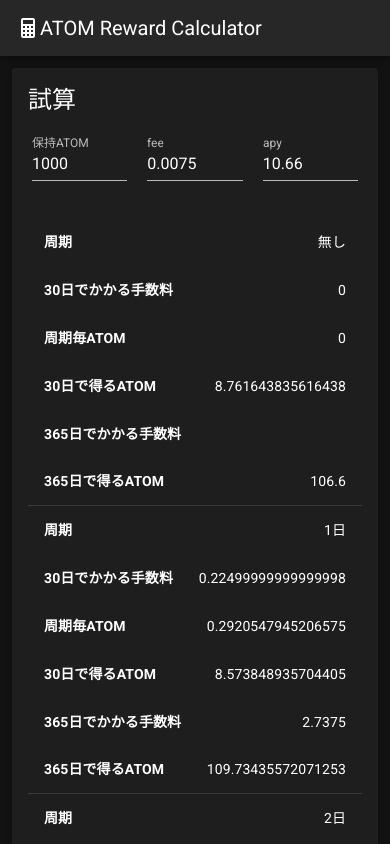
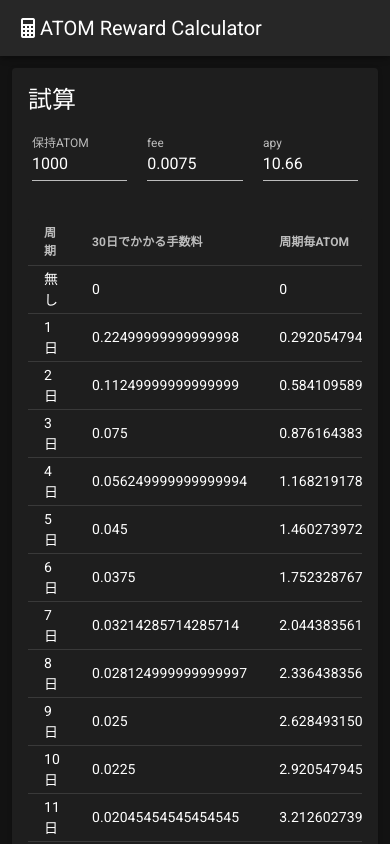
Before and after one commit to xsota/atom-calc, a Nuxt app: page / in a window 390 px wide. Shown: the top 844 px of the page. Built offline with nearby package versions, Linux system fonts and the light colour scheme.

Commit message:
byebye mobile

```diff
--- a/pages/index.vue
+++ b/pages/index.vue
@@ -15,6 +15,7 @@
             :items-per-page="366"
             :item-class="itemClass"
             hide-default-footer
+            mobile-breakpoint="0"
           >
           </v-data-table>
         </v-card-text>
```
